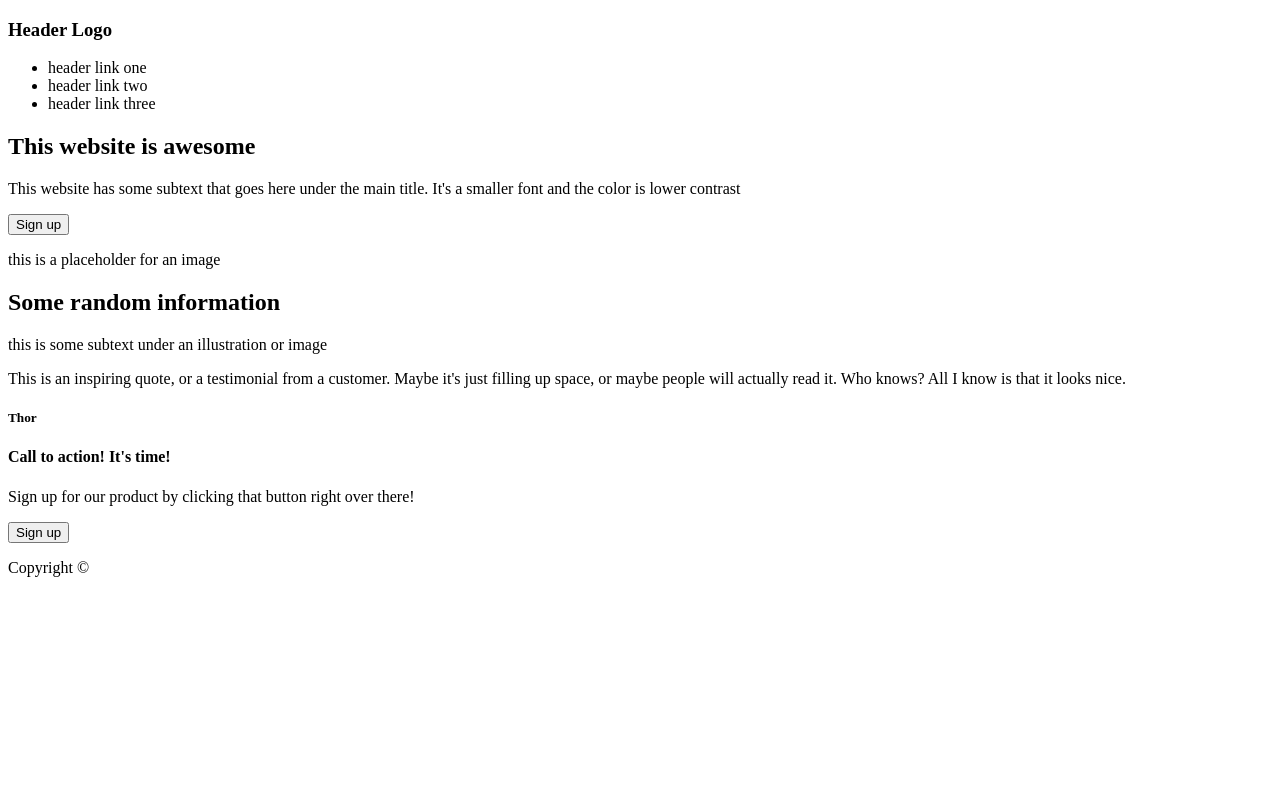
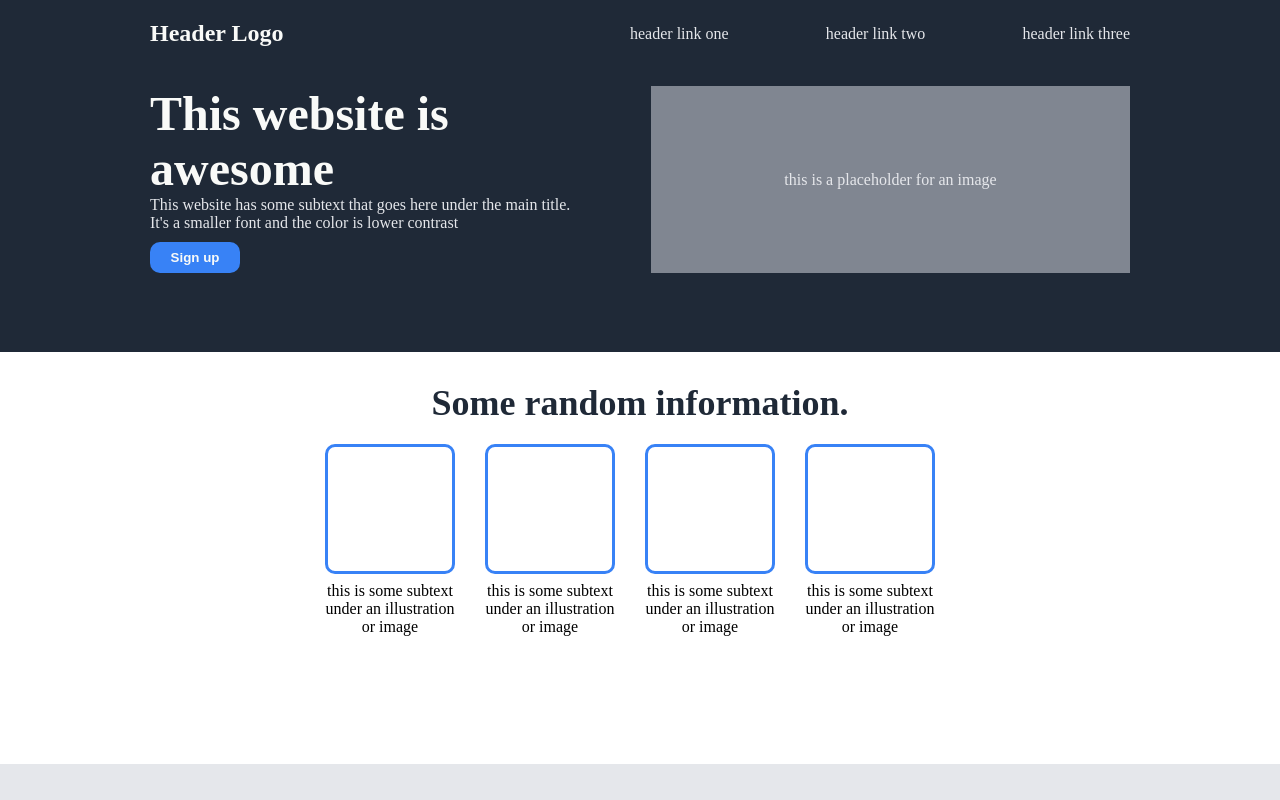
Before and after one commit to WaruiAlfred/main-CSS-project, a plain HTML site: page index.html in a window 1280 px wide. Shown: the top 800 px of the page. Drawn offline with Linux system fonts and the light colour scheme.

Commit message:
add changes to content

```diff
--- a/index.html
+++ b/index.html
@@ -4,14 +4,15 @@
     <meta charset="UTF-8" />
     <meta http-equiv="X-UA-Compatible" content="IE=edge" />
     <meta name="viewport" content="width=device-width, initial-scale=1.0" />
+    <link rel="stylesheet" href="./css/styles.css" />
     <title>CSS Main Project</title>
   </head>
   <body>
     <main>
       <section class="header">
         <nav>
-          <h3 class="logo">Header Logo</h3>
-          <ul class="links">
+          <h3 class="header-logo">Header Logo</h3>
+          <ul class="header-links">
             <li>header link one</li>
             <li>header link two</li>
             <li>header link three</li>
@@ -27,22 +28,31 @@
             <button class="header-content__button">Sign up</button>
           </div>
           <div class="header-content__image">
-            <div class="header-content__image-img">
-              <p>this is a placeholder for an image</p>
-            </div>
+            <!-- <div class="header-content__image-img"> -->
+            <p>this is a placeholder for an image</p>
+            <!-- </div> -->
           </div>
         </div>
       </section>
       <section class="information">
-        <h2>Some random information</h2>
+        <h2>Some random information.</h2>
         <div class="information-content">
-          <div class="information-content__1">
-            <div class="information-content__container"></div>
+          <div class="information-content__container">
+            <div class="information-content__image"></div>
             <p>this is some subtext under an illustration or image</p>
           </div>
-          <div class="information-content__2"></div>
-          <div class="information-content__3"></div>
-          <div class="information-content__4"></div>
+          <div class="information-content__container">
+            <div class="information-content__image"></div>
+            <p>this is some subtext under an illustration or image</p>
+          </div>
+          <div class="information-content__container">
+            <div class="information-content__image"></div>
+            <p>this is some subtext under an illustration or image</p>
+          </div>
+          <div class="information-content__container">
+            <div class="information-content__image"></div>
+            <p>this is some subtext under an illustration or image</p>
+          </div>
         </div>
       </section>
       <section class="quote">
```
